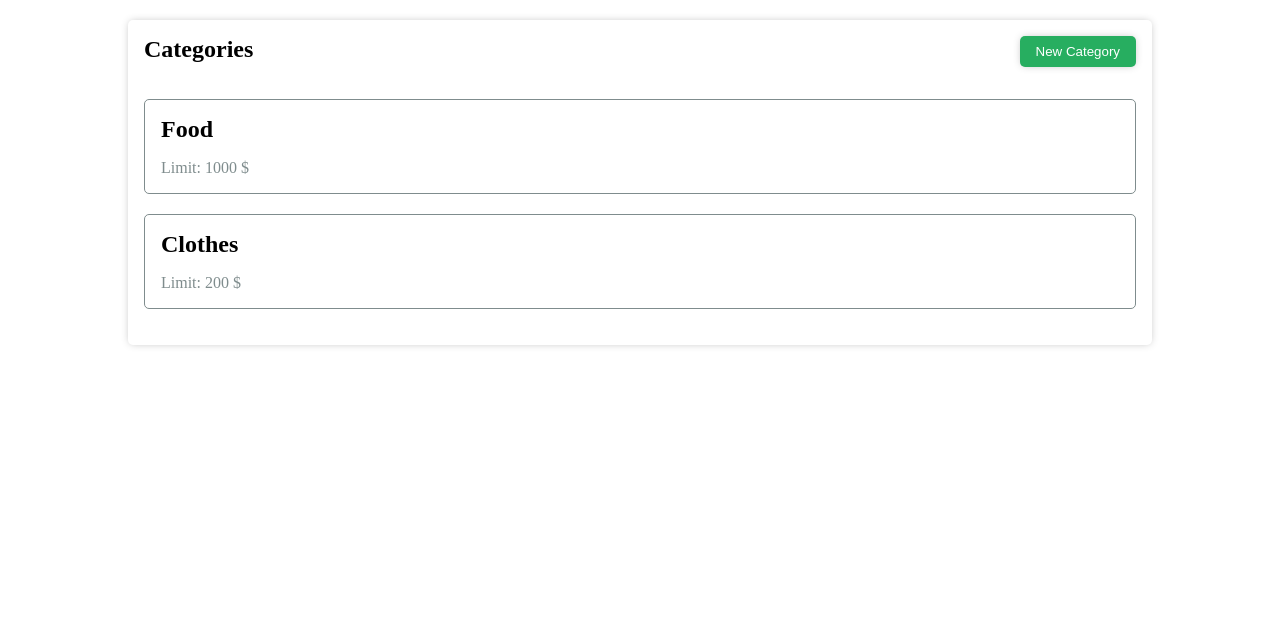
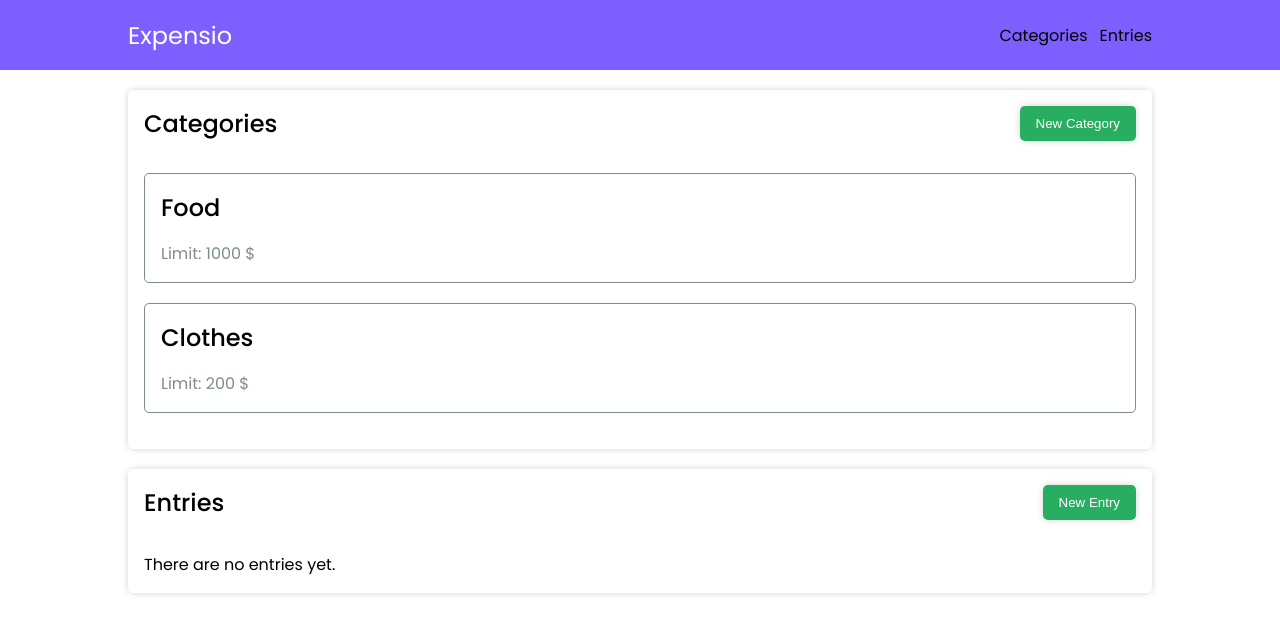
Before and after one commit to jonasgadeikis/expensio, a Vue app: page /entries in a window 1280 px wide. Shown: the top 634 px of the page. Built offline with nearby package versions, Linux system fonts and the light colour scheme; data requests are answered from the project's data file.

Commit message:
Lesson 3 start

```diff
--- a/index.html
+++ b/index.html
@@ -4,7 +4,10 @@
     <meta charset="UTF-8" />
     <link rel="icon" href="/favicon.ico" />
     <meta name="viewport" content="width=device-width, initial-scale=1.0" />
-    <title>Vite App</title>
+    <title>Expensio</title>
+    <link rel="preconnect" href="https://fonts.googleapis.com">
+    <link rel="preconnect" href="https://fonts.gstatic.com" crossorigin>
+    <link href="https://fonts.googleapis.com/css2?family=Poppins:wght@100;200;300;400;500;600;700&display=swap" rel="stylesheet">
   </head>
   <body>
     <div id="app"></div>
--- a/src/App.vue
+++ b/src/App.vue
@@ -1,13 +1,19 @@
 <template>
+    <nav-bar />
     <categories />
+    <entries />
 </template>
 
 <script>
+import NavBar from './components/NavBar.vue';
 import Categories from './views/Categories.vue';
+import Entries from './views/Entries.vue';
 
 export default {
     components: {
+        NavBar,
         Categories,
+        Entries,
     },
 };
 </script>
--- a/src/assets/index.scss
+++ b/src/assets/index.scss
@@ -6,11 +6,17 @@ $shadow-color: 0 0 9px -2px rgba(0,0,0,0.3);
 $disabled-color: #BDC3C7;
 $gray-color: #7F8C8D;
 $dark-color: #2D3436;
+$red-color: #E74C3C;
+$nav-bar-color: #7D5FFF;
 
 * {
   box-sizing: border-box;;
   margin: 0;
   padding: 0;
+}
+
+body {
+  font-family: 'Poppins', sans-serif;
 }
 
 .btn {
@@ -57,7 +63,7 @@ $dark-color: #2D3436;
     display: flex;
     padding: 16px;
     font-size: 24px;
-    font-weight: bold;
+    font-weight: 500;
   }
 
   &-subtitle {
@@ -124,6 +130,10 @@ $dark-color: #2D3436;
   padding: 10px 5px;
 }
 
+.input-select {
+  padding: 10px 5px;
+}
+
 .d-flex {
   display: flex;
 }
@@ -139,3 +149,46 @@ $dark-color: #2D3436;
 .ml-3 {
   margin-left: 12px;
 }
+
+.red-color {
+  color: $red-color;
+}
+
+.green-color {
+  color: $primary-color;
+}
+
+.text-capitalize {
+  text-transform: capitalize;
+}
+
+.nav-bar {
+  position: sticky;
+  height: 70px;
+  background-color: $nav-bar-color;
+
+  &-content {
+    margin: 0 auto;
+    width: 80%;
+    height: 100%;
+    display: flex;
+    align-items: center;
+  }
+
+  &-title {
+    color: $white-color;
+    font-size: 1.5rem;
+  }
+
+  &-links {
+
+  }
+
+  &-link {
+    cursor: pointer;
+
+    &:hover {
+      color: $white-color;
+    }
+  }
+}
--- /dev/null
+++ b/src/components/NavBar.vue
@@ -0,0 +1,18 @@
+<template>
+    <nav class="nav-bar">
+        <div class="nav-bar-content">
+            <span class="nav-bar-title">Expensio</span>
+            <div class="spacer" />
+            <div class="nav-bar-links">
+                <span class="nav-bar-link">Categories</span>
+                <span class="ml-3 nav-bar-link">Entries</span>
+            </div>
+        </div>
+    </nav>
+</template>
+
+<script>
+export default {
+    name: 'NavBar',
+};
+</script>
--- a/src/components/NewCategoryModal.vue
+++ b/src/components/modals/NewCategoryModal.vue
@@ -13,7 +13,7 @@
                             for="categoryName"
                             class="input-label"
                         >
-                            Category Name
+                            Name
                         </label>
                         <input
                             id="categoryName"
@@ -26,13 +26,13 @@
                             for="categoryLimit"
                             class="input-label"
                         >
-                            Category Limit
+                            Limit
                         </label>
                         <input
                             type="number"
                             id="categoryLimit"
                             class="input-text"
-                            v-model="category.limit"
+                            v-model.number="category.limit"
                         >
                     </div>
                 </div>
--- /dev/null
+++ b/src/components/modals/NewEntryDialog.vue
@@ -0,0 +1,168 @@
+<template>
+    <div id="newEntryModal" class="modal">
+        <div class="modal-content">
+            <div class="card">
+                <div class="card-title">
+                    <span>New Entry</span>
+                    <div class="spacer" />
+                    <span class="cursor-pointer" @click="closeNewEntryModal">&times;</span>
+                </div>
+                <div class="card-body">
+                    <div class="mb-5 d-flex flex-column">
+                        <label
+                            for="entryName"
+                            class="input-label"
+                        >
+                            Name
+                        </label>
+                        <input
+                            id="entryName"
+                            class="input-text"
+                            v-model.trim="entry.name"
+                        >
+                    </div>
+                    <div class="mb-5 d-flex flex-column">
+                        <label
+                            for="entryType"
+                            class="input-label"
+                        >
+                            Type
+                        </label>
+                        <select
+                            id="entryType"
+                            class="input-select text-capitalize"
+                            v-model="entry.type"
+                            @change="resetCategory"
+                        >
+                            <option
+                                v-for="(type, typeIndex) in types"
+                                :key="`entry-type-${typeIndex}`"
+                                class="text-capitalize"
+                            >
+                                {{ type }}
+                            </option>
+                        </select>
+                    </div>
+                    <div
+                        v-if="entry.type === 'expense'"
+                        class="mb-5 d-flex flex-column"
+                    >
+                        <label
+                            for="entryCategory"
+                            class="input-label"
+                        >
+                            Category
+                        </label>
+                        <select
+                            id="entryCategory"
+                            class="input-select"
+                            v-model="entry.category"
+                        >
+                            <option
+                                v-for="(category, categoryIndex) in categories"
+                                :key="`entry-category-${categoryIndex}`"
+                                :value="category"
+                            >
+                                {{ category.name }}
+                            </option>
+                        </select>
+                    </div>
+                    <div class="d-flex flex-column">
+                        <label
+                            for="entryAmount"
+                            class="input-label"
+                        >
+                            Amount
+                        </label>
+                        <input
+                            type="number"
+                            id="entryAmount"
+                            class="input-text"
+                            v-model.number="entry.amount"
+                        >
+                    </div>
+                </div>
+                <div class="card-actions">
+                    <div class="spacer" />
+                    <button
+                        type="button"
+                        class="btn btn-primary"
+                        :class="{'btn-disabled': isSavingDisabled}"
+                        :disabled="isSavingDisabled"
+                        @click="saveEntry"
+                    >
+                        Save
+                    </button>
+                    <button
+                        type="button"
+                        class="ml-3 btn btn-outlined"
+                        @click="closeNewEntryModal"
+                    >
+                        Cancel
+                    </button>
+                </div>
+            </div>
+        </div>
+    </div>
+</template>
+
+<script>
+import axios from 'axios';
+
+const TYPE_EXPENSE = 'expense';
+const TYPE_INCOME = 'income';
+
+export default {
+    name: 'NewEntryDialog',
+    data: () => ({
+        types: [
+            TYPE_EXPENSE,
+            TYPE_INCOME,
+        ],
+        categories: [],
+        entry: {
+            name: null,
+            type: null,
+            category: null,
+            amount: null,
+        },
+    }),
+    computed: {
+        isSavingDisabled() {
+            return !this.entry.name || !this.entry.type || !this.entry.amount;
+        },
+    },
+    methods: {
+        resetCategory() {
+            this.entry.category = null;
+        },
+        saveEntry() {
+            axios.post('http://localhost:3000/entries', this.entry).then(() => {
+                this.entry.name = null;
+                this.entry.type = null;
+                this.entry.category = null;
+                this.entry.amount = null;
+
+                this.$emit('entry:saved');
+                this.closeNewEntryModal();
+            });
+        },
+        getCategories() {
+            return axios.get('http://localhost:3000/categories').then(response => {
+                this.categories = response.data;
+            });
+        },
+        closeNewEntryModal() {
+            const modal = document.getElementById('newEntryModal');
+
+            modal.style.display = 'none';
+
+            // Works here the same as above code when ref is declared
+            // this.$refs.newEntryModal.style.display = 'none';
+        },
+    },
+    mounted() {
+        this.getCategories();
+    },
+};
+</script>
--- /dev/null
+++ b/src/utils/formatNumber.js
@@ -0,0 +1,7 @@
+export default (number, fraction = 2) => {
+    if (!number) {
+        return Number(0).toFixed(fraction);
+    }
+
+    return Number(number).toFixed(fraction);
+}
--- a/src/views/Categories.vue
+++ b/src/views/Categories.vue
@@ -33,7 +33,7 @@
 
 <script>
 import axios from 'axios';
-import NewCategoryModal from '../components/NewCategoryModal.vue';
+import NewCategoryModal from '../components/modals/NewCategoryModal.vue';
 
 export default {
     name: 'Categories',
--- /dev/null
+++ b/src/views/Entries.vue
@@ -0,0 +1,75 @@
+<template>
+    <div class="page-container">
+        <div class="card">
+            <div class="card-title">
+                <span>Entries</span>
+                <div class="spacer" />
+                <button
+                    class="btn btn-primary"
+                    @click="openNewEntryModal"
+                >
+                    New Entry
+                </button>
+            </div>
+            <div class="card-body">
+                <template v-if="entries.length">
+                    <div
+                        class="card card-flat card-bordered mb-5"
+                        v-for="(entry, entryIndex) in entries"
+                        :key="entryIndex"
+                    >
+                        <div class="card-title">
+                            <span>
+                                <span v-if="entry.category">{{ entry.category.name }} &bull; </span>
+                                <span>{{ entry.name }}</span>
+                            </span>
+                            <div class="spacer" />
+                            <span :class="entry.type === 'expense' ? 'red-color' : 'green-color'">
+                                {{ entry.type === 'expense' ? '-' : '' }}{{ formatNumber(entry.amount) }} $
+                            </span>
+                        </div>
+                    </div>
+                </template>
+                <div v-else>
+                    <span>There are no entries yet.</span>
+                </div>
+            </div>
+        </div>
+    </div>
+    <new-entry-dialog @entry:saved="getEntries" />
+</template>
+
+<script>
+import axios from 'axios';
+import NewEntryDialog from '../components/modals/NewEntryDialog.vue';
+import formatNumber from '../utils/formatNumber';
+
+export default {
+    name: 'Entries',
+    components: {
+        NewEntryDialog,
+    },
+    data: () => ({
+        entries: [],
+    }),
+    methods: {
+        formatNumber,
+        getEntries() {
+            return axios.get('http://localhost:3000/entries').then(response => {
+                this.entries = response.data;
+            });
+        },
+        openNewEntryModal() {
+            const modal = document.getElementById('newEntryModal');
+
+            modal.style.display = 'block';
+
+            // Does not work this way
+            // this.$refs.newCategoryModal.style.display = 'block';
+        },
+    },
+    mounted() {
+        this.getEntries();
+    },
+};
+</script>
```
Also changed, not shown: db.json (line endings or trailing spaces).
